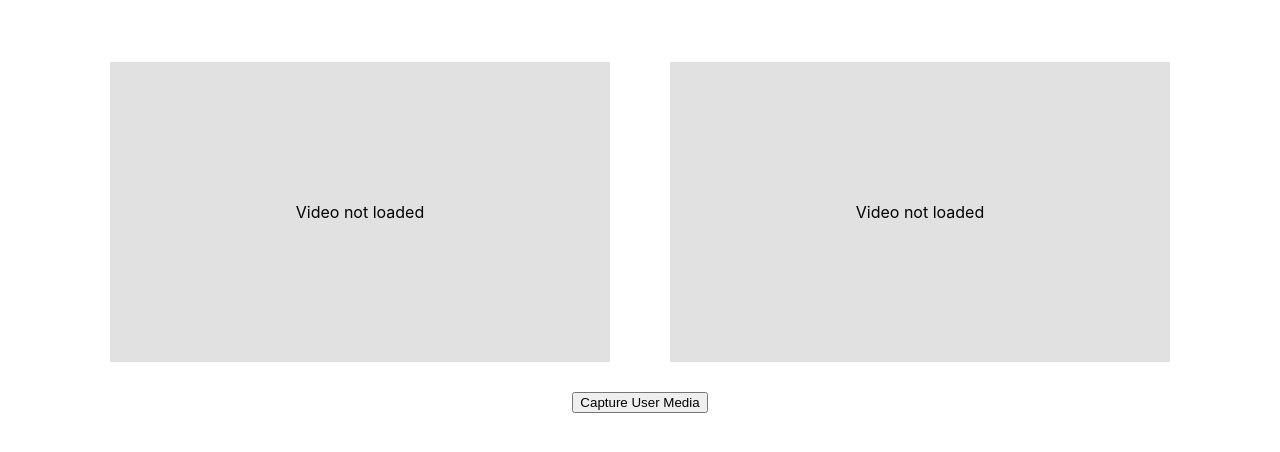
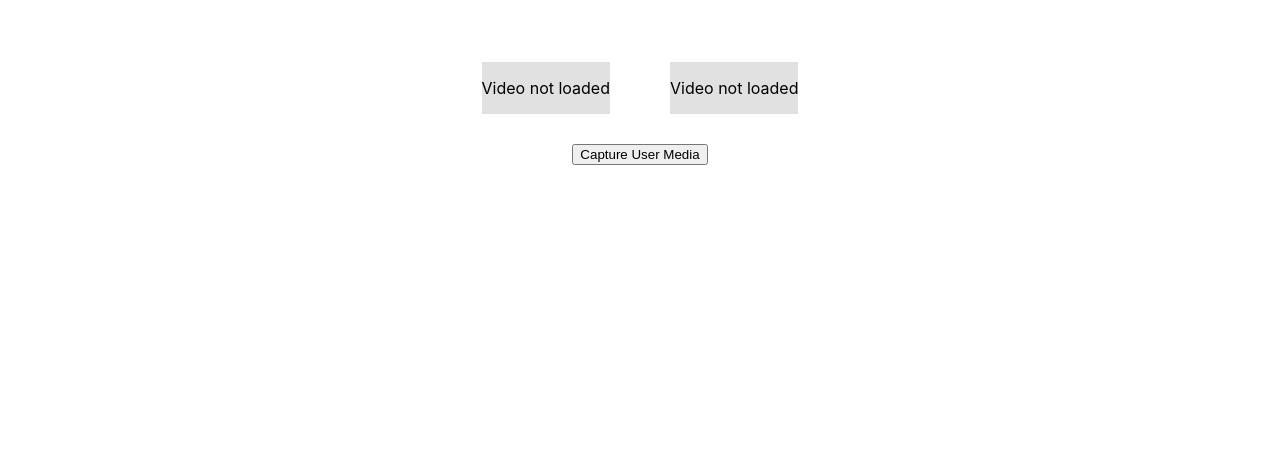
Before and after one commit to buddhikajay/react-webrtc-peer-connection-demo, a React (Create React App) app: page / in a window 1280 px wide. Shown: the top 452 px of the page. Built offline with nearby package versions, Linux system fonts and the light colour scheme.

Commit message:
Reduce video sizes

```diff
--- a/src/Components/VideoComponent/VideoComponent.tsx
+++ b/src/Components/VideoComponent/VideoComponent.tsx
@@ -34,8 +34,8 @@ const VideoComponent = ({
           flexDirection: "row",
           justifyContent: "center",
           alignItems: "center",
-          minWidth: "500px",
-          minHeight: "300px",
+          minWidth: "50px",
+          minHeight: "30px",
           margin: "30px",
           background: "#dddd",
         }}
@@ -49,9 +49,11 @@ const VideoComponent = ({
     <video
       ref={videoElement}
       autoPlay
+      playsInline
+      onCanPlay="this.play"
       style={{
-        maxWidth: "500px",
-        margin: "30px",
+        maxWidth: "30vw",
+        margin: "1rem",
       }}
     >
       <source
```
